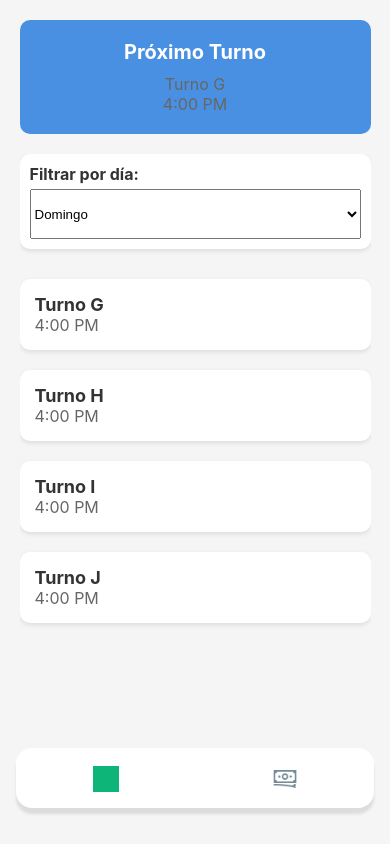
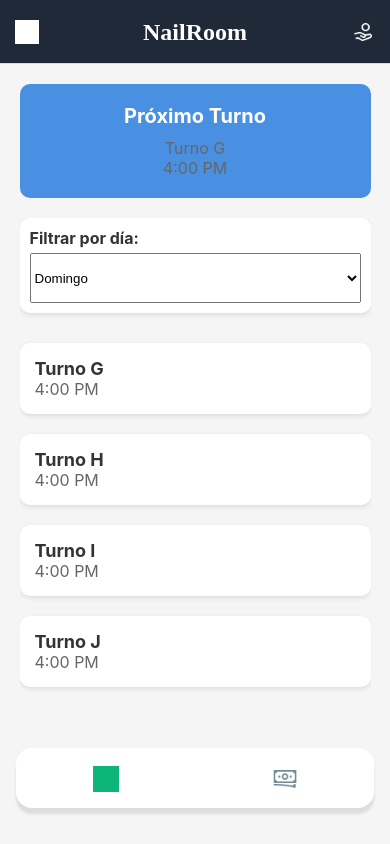
Before and after one commit to ElianDeveloper/NailRoom, a React Native app: screen / in a window 390 px wide. Built offline with nearby package versions, Linux system fonts and the light colour scheme; grey boxes are pictures that could not be loaded; what expo-sqlite would draw is missing.

Commit message:
feat: Modifying the App header

```diff
--- a/navigation/MainNavigation.js
+++ b/navigation/MainNavigation.js
@@ -1,20 +1,46 @@
 import React from "react";
 import { NavigationContainer } from "@react-navigation/native";
 import { createNativeStackNavigator } from "@react-navigation/native-stack";
+import { View, Text, TouchableOpacity, Image, StyleSheet } from "react-native";
 
-//Screens
+// Screens
 import MeetingScreen from "../screens/MeetingScreen";
 import TabsNavigation from "./TabsNavigation";
 import BenefitScreen from "../screens/BenefitScreen";
 
-//Init Stack
+// Init Stack
 const Stack = createNativeStackNavigator();
 
 export default function MainNavigation() {
   return (
     <NavigationContainer independent={true}>
       <Stack.Navigator
-        screenOptions={{ headerShown: false }}
+        screenOptions={{
+          headerShown: true,
+          headerStyle: {
+            backgroundColor: "#1f2937", // Fondo del header
+          },
+          headerTitle: () => (
+            <Text style={styles.headerTitle}>NailRoom</Text>
+          ),
+          headerTitleAlign: "center",
+          headerLeft: () => (
+            <TouchableOpacity style={{ marginLeft: 15 }}>
+              <Image
+                source={require("../assets/icons/home3.png")}
+                style={styles.icon}
+              />
+            </TouchableOpacity>
+          ),
+          headerRight: () => (
+            <TouchableOpacity style={{ marginRight: 15 }}>
+              <Image
+                source={require("../assets/icons/ingreso.png")}
+                style={styles.icon}
+              />
+            </TouchableOpacity>
+          ),
+        }}
         initialRouteName="Main"
       >
         <Stack.Screen name="Meetings" component={MeetingScreen} />
@@ -24,3 +50,17 @@ export default function MainNavigation() {
     </NavigationContainer>
   );
 }
+
+const styles = StyleSheet.create({
+  headerTitle: {
+    fontSize: 24,
+    fontWeight: "bold",
+    color: "#FFFFFF", // Color del texto
+    fontFamily: "sans-serif-condensed", // Cambia esto a una fuente que prefieras
+  },
+  icon: {
+    width: 24,
+    height: 24,
+    tintColor: "#FFFFFF", // Asegúrate de que los íconos sean visibles
+  },
+});
```
